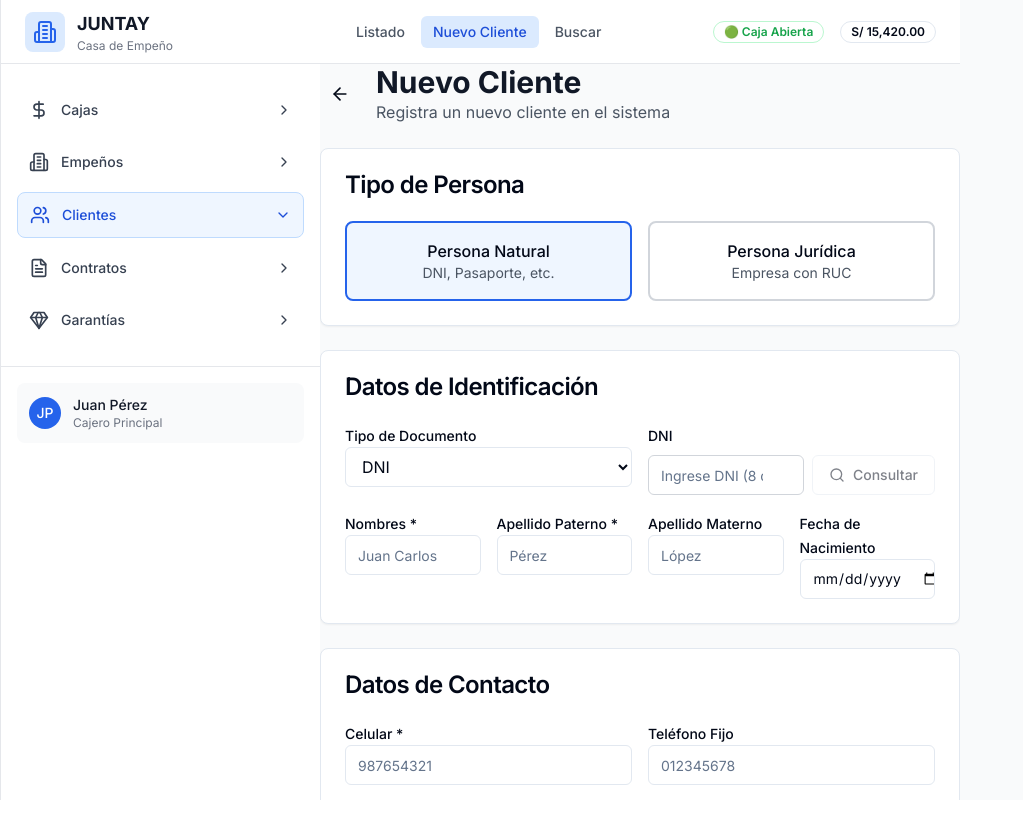
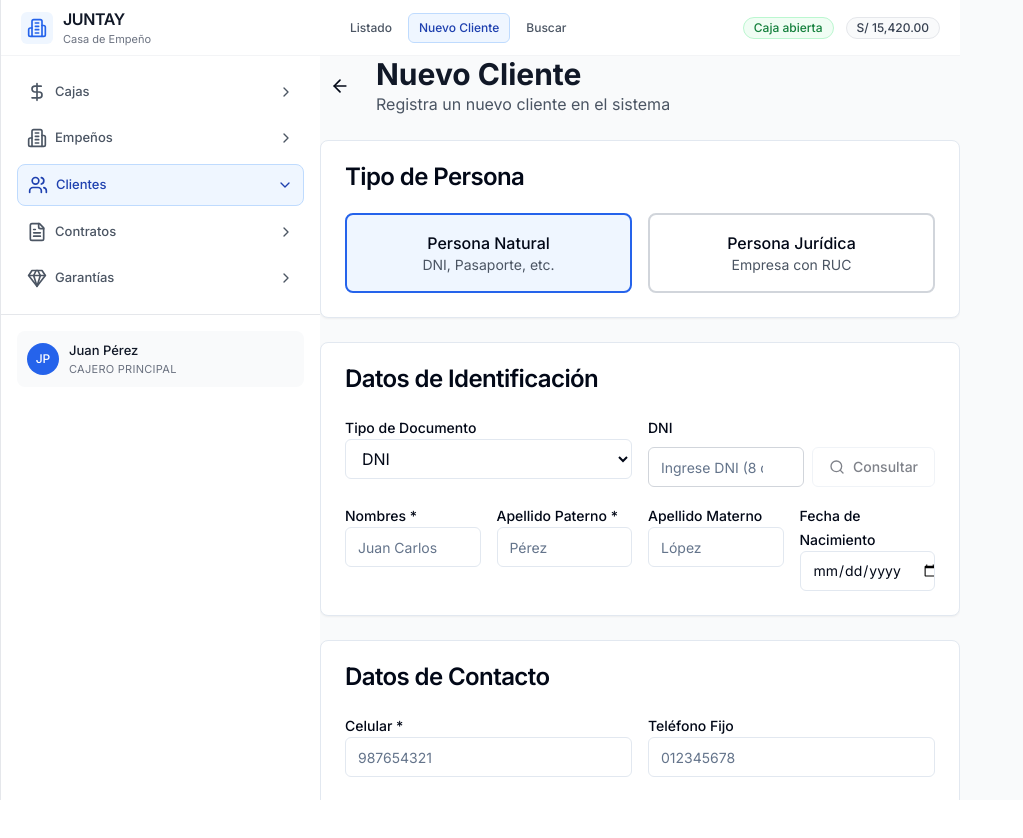
Before and after one commit to Mikisbell/JUNTAY, a Next.js app: page /dashboard/clientes/nuevo in a window 1280 px wide. Shown: the top 838 px of the page, without its empty margins (0-1023 px from the left). Built offline with nearby package versions, Linux system fonts and the light colour scheme; no server answers.

Commit message:
Refine sidebar/header typography for banking UI

```diff
--- a/components/layout/main-layout.tsx
+++ b/components/layout/main-layout.tsx
@@ -219,14 +219,14 @@ export default function MainLayout({ children }: MainLayoutProps) {
       } fixed inset-y-0 right-0 z-50 w-80 bg-white border-l border-gray-200 transform transition-transform duration-300 ease-in-out lg:translate-x-0 lg:static lg:inset-0`}>
 
         {/* Header del Sidebar */}
-        <div className="flex items-center justify-between h-16 px-6 border-b border-gray-200">
-          <div className="flex items-center gap-3">
-            <div className="p-2 bg-blue-100 rounded-lg">
-              <Building2 className="h-6 w-6 text-blue-600" />
+        <div className="flex items-center justify-between h-14 px-5 border-b border-gray-100">
+          <div className="flex items-center gap-2.5">
+            <div className="p-1.5 bg-blue-50 rounded-md">
+              <Building2 className="h-5 w-5 text-blue-600" />
             </div>
             <div>
-              <h1 className="text-lg font-bold text-gray-900">JUNTAY</h1>
-              <p className="text-xs text-gray-500">Casa de Empeño</p>
+              <h1 className="text-base font-semibold tracking-tight text-gray-900">JUNTAY</h1>
+              <p className="text-[11px] text-gray-500">Casa de Empeño</p>
             </div>
           </div>
           <Button
@@ -240,7 +240,7 @@ export default function MainLayout({ children }: MainLayoutProps) {
         </div>
 
         {/* Navegación Principal */}
-        <nav className="flex-1 px-4 py-6 space-y-2 overflow-y-auto">
+        <nav className="flex-1 px-4 py-4 space-y-1.5 overflow-y-auto">
           {visibleSections.map((section) => {
             const isActive = activeSection?.id === section.id
 
@@ -248,15 +248,15 @@ export default function MainLayout({ children }: MainLayoutProps) {
               <Link
                 key={section.id}
                 href={section.href}
-                className={`flex items-center justify-between p-3 rounded-lg transition-colors ${
+                className={`flex items-center justify-between p-2.5 rounded-lg transition-colors ${
                   isActive
-                    ? 'bg-blue-50 border border-blue-200 text-blue-700'
-                    : 'hover:bg-gray-50 text-gray-700'
+                    ? 'bg-blue-50 border border-blue-200 text-blue-800'
+                    : 'hover:bg-gray-50 text-gray-600'
                 }`}
               >
-                <div className="flex items-center gap-3">
+                <div className="flex items-center gap-2">
                   {section.icon}
-                  <span className="text-sm font-medium truncate">{section.title}</span>
+                  <span className="text-[13px] font-medium truncate">{section.title}</span>
                 </div>
                 <div className="flex items-center gap-2">
                   <ChevronRight className={`h-4 w-4 transition-transform ${
@@ -270,13 +270,13 @@ export default function MainLayout({ children }: MainLayoutProps) {
 
         {/* Footer del Sidebar */}
         <div className="p-4 border-t border-gray-200">
-          <div className="flex items-center gap-3 p-3 bg-gray-50 rounded-lg">
+          <div className="flex items-center gap-2.5 p-2.5 bg-gray-50 rounded-lg">
             <div className="w-8 h-8 bg-blue-600 rounded-full flex items-center justify-center">
-              <span className="text-white text-sm font-medium">JP</span>
+              <span className="text-white text-xs font-medium">JP</span>
             </div>
             <div className="flex-1">
-              <p className="text-sm font-medium text-gray-900">Juan Pérez</p>
-              <p className="text-xs text-gray-500">Cajero Principal</p>
+              <p className="text-[13px] font-medium text-gray-900">Juan Pérez</p>
+              <p className="text-[11px] tracking-wide text-gray-500 uppercase">Cajero Principal</p>
             </div>
           </div>
         </div>
@@ -285,8 +285,8 @@ export default function MainLayout({ children }: MainLayoutProps) {
       {/* Contenido Principal */}
       <div className="flex-1 flex flex-col lg:mr-80">
         {/* Header Superior con Sub-navegación */}
-        <header className="h-16 bg-white border-b border-gray-200 flex items-center justify-between px-6">
-          <div className="flex items-center gap-6">
+        <header className="h-14 bg-white border-b border-gray-100 flex items-center justify-between px-5">
+          <div className="flex items-center gap-5">
             <Button
               variant="ghost"
               size="sm"
@@ -297,7 +297,7 @@ export default function MainLayout({ children }: MainLayoutProps) {
             </Button>
 
             {/* Sub-navegación horizontal (una sola línea, con scroll si es necesario) */}
-            <nav className="hidden md:flex items-center gap-1 max-w-[60vw] overflow-x-auto">
+            <nav className="hidden md:flex items-center gap-1.5 max-w-[60vw] overflow-x-auto">
               {activeSection?.subsections.map((subsection) => {
                 const isSubActive = pathname === subsection.href
 
@@ -305,10 +305,10 @@ export default function MainLayout({ children }: MainLayoutProps) {
                   <Link
                     key={subsection.id}
                     href={subsection.href}
-                    className={`px-3 py-1.5 rounded-md text-xs md:text-sm font-medium whitespace-nowrap transition-colors ${
+                    className={`px-2.5 py-1.5 rounded-md text-[11px] md:text-xs font-medium whitespace-nowrap transition-colors ${
                       isSubActive
-                        ? 'bg-blue-100 text-blue-700'
-                        : 'text-gray-600 hover:text-gray-900 hover:bg-gray-100'
+                        ? 'bg-blue-50 text-blue-800 border border-blue-200'
+                        : 'text-gray-600 hover:text-gray-900 hover:bg-gray-50'
                     }`}
                   >
                     {subsection.title}
@@ -319,11 +319,11 @@ export default function MainLayout({ children }: MainLayoutProps) {
           </div>
 
           {/* Indicadores de Estado */}
-          <div className="flex items-center gap-4">
-            <Badge variant="outline" className="text-green-600 border-green-200">
-              🟢 Caja Abierta
+          <div className="flex items-center gap-3">
+            <Badge variant="outline" className="text-xs font-medium text-green-700 border-green-200 bg-green-50">
+              Caja abierta
             </Badge>
-            <Badge variant="outline">
+            <Badge variant="outline" className="text-xs font-medium text-gray-700 border-gray-200 bg-gray-50">
               S/ 15,420.00
             </Badge>
           </div>
```
